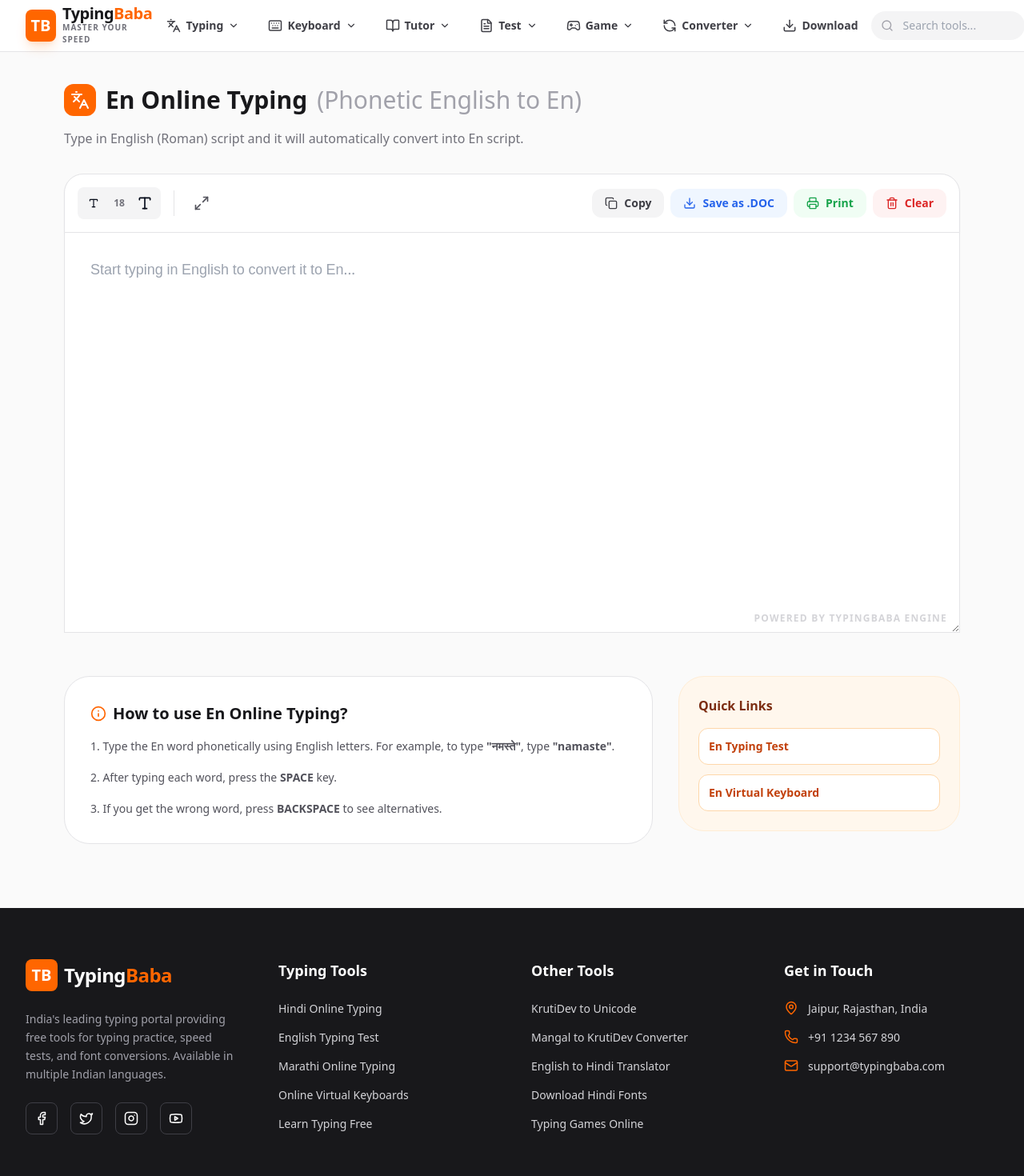
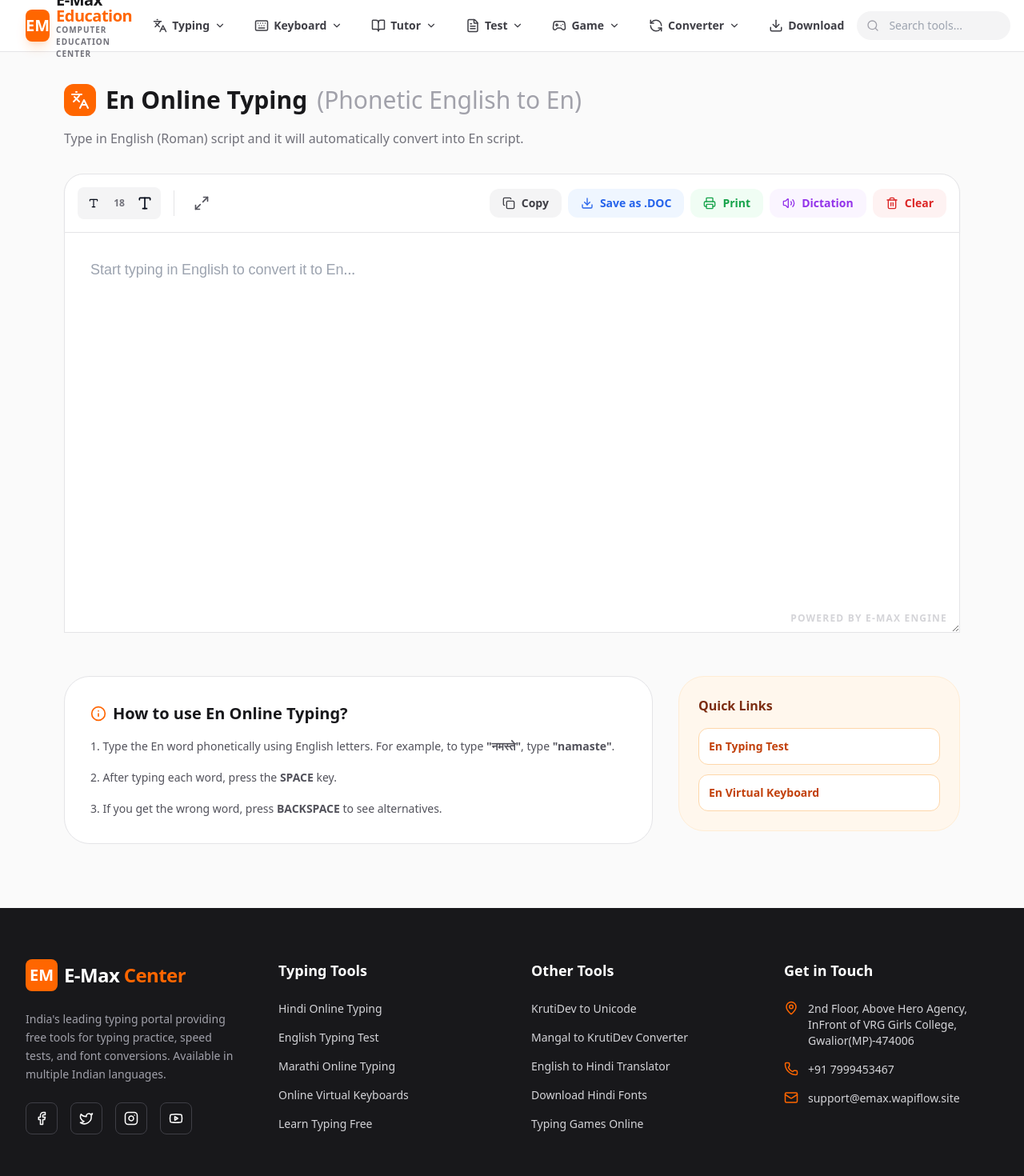
Before and after one commit to haarekasahara1923-wq/type, a Next.js app: page /typing/en in a window 1280 px wide. Shown: the top 1470 px of the page at 80% size. Built offline with nearby package versions, Linux system fonts and the light colour scheme.

Commit message:
Complete branding update to E-Max Computer Education Center and add Dictation (TTS) feature

```diff
--- a/src/app/page.tsx
+++ b/src/app/page.tsx
@@ -70,11 +70,11 @@
           <div className="text-center max-w-3xl mx-auto space-y-8">
             <div className="inline-flex items-center gap-2 bg-orange-50 border border-orange-100 text-brand-primary px-4 py-1.5 rounded-full text-sm font-bold animate-bounce">
               <Zap size={16} fill="currentColor" />
-              <span>India&apos;s #1 Typing Tutorial Portal</span>
+              <span>Gwalior&apos;s #1 Computer Education Center</span>
             </div>
 
             <h1 className="text-4xl md:text-6xl font-black tracking-tighter text-zinc-900 leading-[1.1]">
-              Master Your Typing Skills with <span className="text-brand-primary">TypingBaba</span>
+              Master Skills at <span className="text-brand-primary">E-Max Education</span>
             </h1>
 
             <p className="text-xl text-zinc-500 font-medium">
@@ -161,7 +161,7 @@
         <div className="max-w-7xl mx-auto px-4 sm:px-6 lg:px-8 relative">
           <div className="grid grid-cols-1 lg:grid-cols-2 gap-16 items-center">
             <div className="space-y-8">
-              <h2 className="text-4xl font-black leading-tight">Why Choose TypingBaba for Your Training?</h2>
+              <h2 className="text-4xl font-black leading-tight">Why Choose E-Max Center for Your Training?</h2>
               <div className="space-y-6">
                 <div className="flex gap-4">
                   <div className="w-12 h-12 bg-white/10 rounded-2xl flex items-center justify-center shrink-0 border border-white/10">
@@ -205,7 +205,7 @@
                 </div>
                 <div>
                   <p className="font-bold text-orange-400 mb-2">Are these tools free?</p>
-                  <p className="text-zinc-400">Yes, every tool on TypingBaba is 100% free to use for students and professionals.</p>
+                  <p className="text-zinc-400">Yes, every tool at E-Max Center is 100% free to use for students and professionals.</p>
                 </div>
               </div>
             </div>
--- a/src/app/typing/[lang]/page.tsx
+++ b/src/app/typing/[lang]/page.tsx
@@ -11,7 +11,8 @@
   Type,
   Maximize2,
   Minimize2,
-  Info
+  Info,
+  Volume2
 } from "lucide-react";
 import { cn } from "@/lib/utils";
 import { useParams } from "next/navigation";
@@ -44,6 +45,16 @@
     element.download = `${lang}-typing.doc`;
     document.body.appendChild(element);
     element.click();
+  };
+
+  const handleSpeak = () => {
+    if ('speechSynthesis' in window) {
+      const utterance = new SpeechSynthesisUtterance(text);
+      utterance.lang = lang === 'hindi' ? 'hi-IN' : 'en-US';
+      window.speechSynthesis.speak(utterance);
+    } else {
+      alert("Sorry, your browser does not support text to speech.");
+    }
   };
 
   return (
@@ -115,6 +126,13 @@
               <Printer size={16} /> Print
             </button>
             <button
+              onClick={handleSpeak}
+              className="flex items-center gap-2 px-4 py-2 bg-purple-50 hover:bg-purple-100 text-purple-600 rounded-xl text-sm font-bold transition-all"
+              title="Dictation - Read Text Aloud"
+            >
+              <Volume2 size={16} /> Dictation
+            </button>
+            <button
               onClick={handleClear}
               className="flex items-center gap-2 px-4 py-2 bg-red-50 hover:bg-red-100 text-red-600 rounded-xl text-sm font-bold transition-all"
             >
@@ -138,7 +156,7 @@
             )}
           />
           <div className="absolute bottom-4 right-4 text-xs font-bold text-zinc-300 uppercase tracking-widest pointer-events-none">
-            Powered by TypingBaba Engine
+            Powered by E-Max Engine
           </div>
         </div>
 
--- a/src/app/typing/hindi/page.tsx
+++ b/src/app/typing/hindi/page.tsx
@@ -11,7 +11,8 @@
   Type,
   Maximize2,
   Minimize2,
-  Info
+  Info,
+  Volume2
 } from "lucide-react";
 import { cn } from "@/lib/utils";
 
@@ -39,6 +40,16 @@
     element.download = "hindi-typing.doc";
     document.body.appendChild(element);
     element.click();
+  };
+
+  const handleSpeak = () => {
+    if ('speechSynthesis' in window) {
+      const utterance = new SpeechSynthesisUtterance(text);
+      utterance.lang = 'hi-IN';
+      window.speechSynthesis.speak(utterance);
+    } else {
+      alert("Sorry, your browser does not support text to speech.");
+    }
   };
 
   return (
@@ -109,6 +120,13 @@
               <Printer size={16} /> Print
             </button>
             <button
+              onClick={handleSpeak}
+              className="flex items-center gap-2 px-4 py-2 bg-purple-50 hover:bg-purple-100 text-purple-600 rounded-xl text-sm font-bold transition-all"
+              title="Dictation - Read Text Aloud"
+            >
+              <Volume2 size={16} /> Dictation
+            </button>
+            <button
               onClick={handleClear}
               className="flex items-center gap-2 px-4 py-2 bg-red-50 hover:bg-red-100 text-red-600 rounded-xl text-sm font-bold transition-all"
             >
@@ -131,7 +149,7 @@
             )}
           />
           <div className="absolute bottom-4 right-4 text-xs font-bold text-zinc-300 uppercase tracking-widest pointer-events-none">
-            Powered by TypingBaba Engine
+            Powered by E-Max Engine
           </div>
         </div>
 
--- a/src/components/Footer.tsx
+++ b/src/components/Footer.tsx
@@ -10,10 +10,10 @@
           <div className="space-y-6">
             <Link href="/" className="flex items-center gap-2">
               <div className="w-10 h-10 bg-brand-primary rounded-lg flex items-center justify-center text-white font-bold text-xl">
-                TB
+                EM
               </div>
               <span className="text-2xl font-extrabold tracking-tight text-white leading-none">
-                Typing<span className="text-brand-primary">Baba</span>
+                E-Max<span className="text-brand-primary"> Center</span>
               </span>
             </Link>
             <p className="text-zinc-400 text-sm leading-relaxed">
@@ -65,22 +65,22 @@
             <ul className="space-y-4 text-sm">
               <li className="flex gap-3">
                 <MapPin className="text-brand-primary shrink-0" size={18} />
-                <span>Jaipur, Rajasthan, India</span>
+                <span>2nd Floor, Above Hero Agency, InFront of VRG Girls College, Gwalior(MP)-474006</span>
               </li>
               <li className="flex gap-3">
                 <Phone className="text-brand-primary shrink-0" size={18} />
-                <span>+91 1234 567 890</span>
+                <span>+91 7999453467</span>
               </li>
               <li className="flex gap-3">
                 <Mail className="text-brand-primary shrink-0" size={18} />
-                <span>support@typingbaba.com</span>
+                <span>support@emax.wapiflow.site</span>
               </li>
             </ul>
           </div>
         </div>
 
         <div className="border-t border-zinc-800 pt-8 flex flex-col md:flex-row justify-between items-center gap-4 text-xs font-medium uppercase tracking-widest text-zinc-500">
-          <p>© {new Date().getFullYear()} Typing Baba. All rights reserved.</p>
+          <p>© {new Date().getFullYear()} E-Max Computer Education Center. All rights reserved.</p>
           <div className="flex gap-6">
             <Link href="#" className="hover:text-white transition-colors">Privacy Policy</Link>
             <Link href="#" className="hover:text-white transition-colors">Terms of Service</Link>
--- a/src/components/Navbar.tsx
+++ b/src/components/Navbar.tsx
@@ -91,13 +91,13 @@
           <div className="flex items-center">
             <Link href="/" className="flex items-center gap-2">
               <div className="w-10 h-10 bg-brand-primary rounded-lg flex items-center justify-center text-white font-bold text-xl shadow-lg shadow-orange-500/20">
-                TB
+                EM
               </div>
               <div className="flex flex-col">
                 <span className="text-xl font-extrabold tracking-tight text-zinc-900 leading-none">
-                  Typing<span className="text-brand-primary">Baba</span>
+                  E-Max<span className="text-brand-primary"> Education</span>
                 </span>
-                <span className="text-[10px] text-zinc-500 font-bold uppercase tracking-widest">Master Your Speed</span>
+                <span className="text-[10px] text-zinc-500 font-bold uppercase tracking-widest">Computer Education Center</span>
               </div>
             </Link>
           </div>
```
